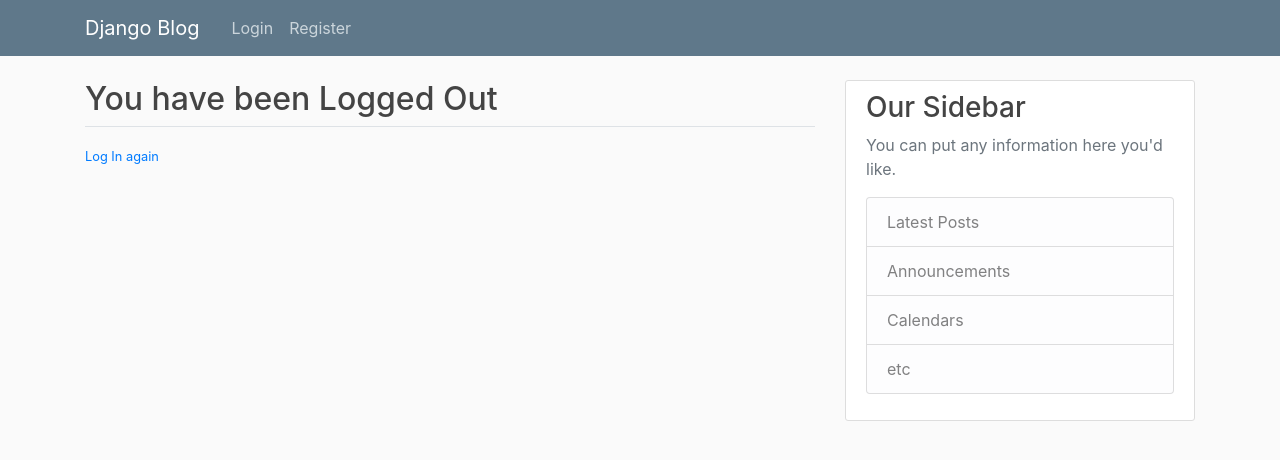
After one commit to jck-bit/Threats, a Django app: page /logout/ in a window 1280 px wide. The commit adds this page. Shown: the top 460 px of the page. Run offline with Django 4.2, Linux system fonts and the light colour scheme; some libraries are stand-ins or nearby versions.

```diff
--- a/another_social_app/urls.py
+++ b/another_social_app/urls.py
@@ -20,14 +20,14 @@ from users import views as user_views
 from django.contrib.auth import views as auth_views
 from django.conf import settings
 
+
 urlpatterns = [
     path('admin/', admin.site.urls),
     path('register/', user_views.register, name='register'),
     path('', include('posts.urls')),
-    path('login/', auth_views.LoginView.as_view(template_name='users/login.html'), name='login')
-
+    path('login/', auth_views.LoginView.as_view(template_name='users/login.html'), name='login'),
+     path('logout/', auth_views.LogoutView.as_view(template_name='users/logout.html'), name='logout'),
 ]
-
 
 if settings.DEBUG:
     urlpatterns += static(settings.MEDIA_URL, document_root=settings.MEDIA_ROOT)
--- a/posts/static/posts/share.css
+++ b/posts/static/posts/share.css
@@ -1,3 +1,9 @@
+.shareWrapper{
+    margin-bottom: 50px;
+    border: 1px solid black;
+    padding: 10px;
+}
+
 .shareTop{
     display: flex;
     align-items: center;
--- a/posts/templates/posts/base.html
+++ b/posts/templates/posts/base.html
@@ -1,4 +1,6 @@
 {% load static %}
+{% load fontawesome_5 %}
+
 <!DOCTYPE html>
 <html>
 <head>
@@ -28,14 +30,19 @@
           </button>
           <div class="collapse navbar-collapse" id="navbarToggle">
             <div class="navbar-nav mr-auto">
+              {% if user.is_authenticated %}
               <a class="nav-item nav-link" href="{% url 'post-home' %}">Home</a>
               <a class="nav-item nav-link" href="{% url 'post-about' %}">About</a>
+              <a class="nav-item nav-link" href="{% url 'logout'%}">Logout</a>
             </div>
+              {% else %}
             <!-- Navbar Right Side -->
             <div class="navbar-nav">
+
               <a class="nav-item nav-link" href="{% url 'login'%}">Login</a>
               <a class="nav-item nav-link" href="{% url 'register'%}">Register</a>
             </div>
+            {% endif %}
           </div>
         </div>
       </nav>
--- a/users/apps.py
+++ b/users/apps.py
@@ -4,3 +4,6 @@ from django.apps import AppConfig
 class UsersConfig(AppConfig):
     default_auto_field = 'django.db.models.BigAutoField'
     name = 'users'
+
+    def ready(self):
+        import users.signals
--- /dev/null
+++ b/users/templates/users/logout.html
@@ -0,0 +1,11 @@
+{% extends "posts/base.html"%}
+
+{% block content%}
+    <h2>You have been Logged Out</h2>
+    <div class="border-top pt-3">
+        <small class="text-muted">
+            <a href="{% url 'login' %}">Log In again</a>
+        </small>
+    </div>
+
+{% endblock content%}
--- a/users/views.py
+++ b/users/views.py
@@ -1,7 +1,6 @@
 from django.shortcuts import render, redirect
 from django.contrib import messages
 from .forms import UserRegisterForm
-
 
 def register(request):
     if request.method == 'POST':
@@ -10,7 +9,7 @@ def register(request):
             form.save()
             username = form.cleaned_data.get('username')
             messages.success(request, f'Account created for {username}!')
-            return redirect('post-home')
+            return redirect('login')
     else:
         form = UserRegisterForm()
     return render(request, 'users/register.html', {'form': form})
```
Also changed, not shown: another_social_app/settings.py (+7 -0 lines), posts/templates/posts/home.html (+4 -3 lines), users/models.py (+15 -1 lines), users/signals.py (added, +13 -0 lines), media/default.jpeg (added), media/profile_pics/kali.jpg, users/migrations/0002_alter_profile_image.py (added).
